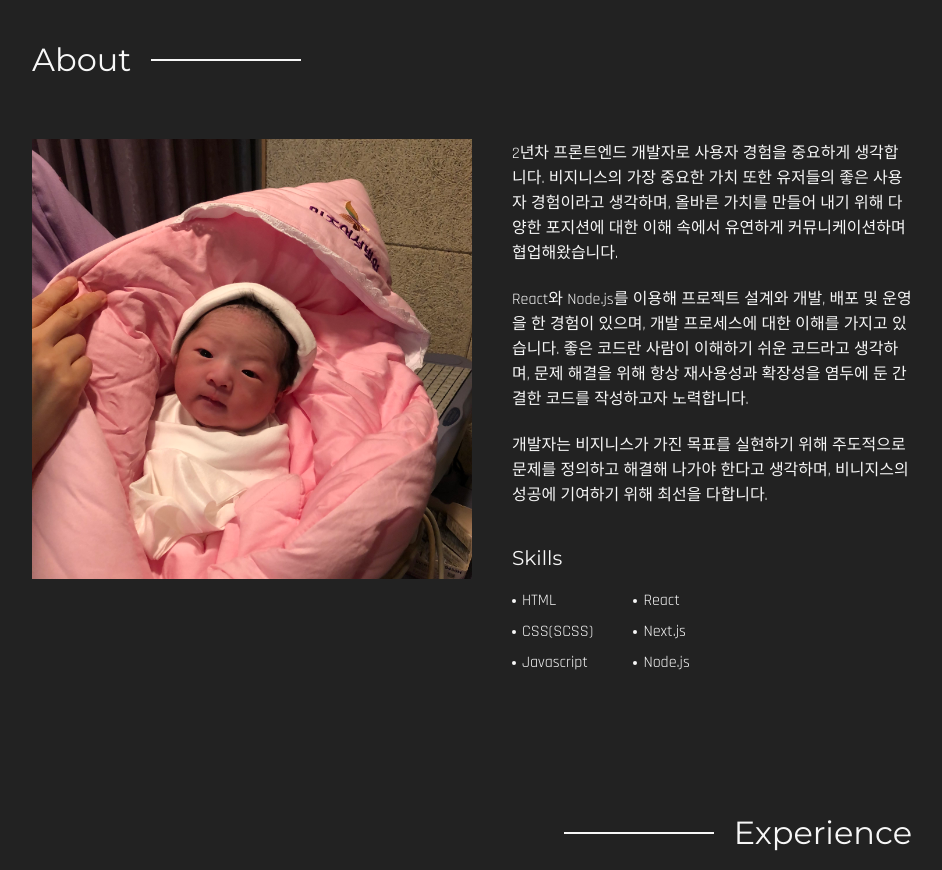
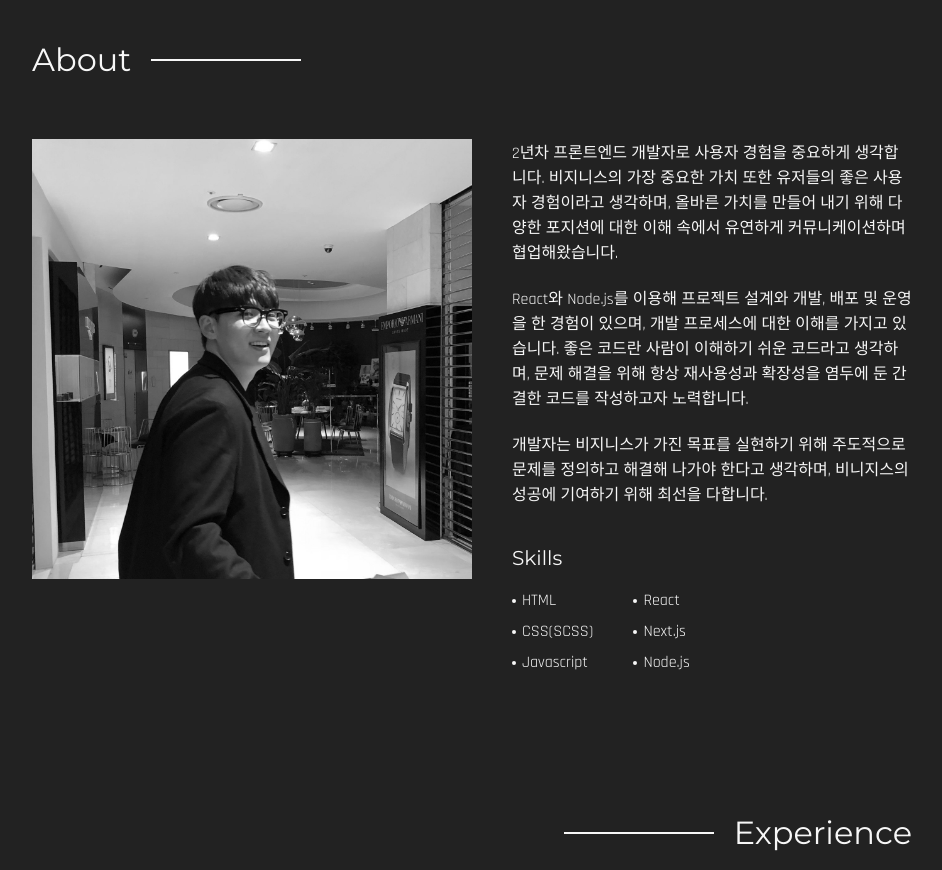
Before and after one commit to nandev-parkk/2022-portfolio, a Next.js app: page / in a window 1280 px wide. Shown: the part 760-1630 px from the top of the page, without its empty margins (168-1110 px from the left). Built offline with nearby package versions, Linux system fonts and the light colour scheme; no server answers.

Commit message:
프로필 이미지 변경

```diff
--- a/components/About.js
+++ b/components/About.js
@@ -1,7 +1,7 @@
 import HiddenTitle from "./HiddenTitle";
 import SectionTitle from "./SectionTitle";
 import commonStyles from "styles/common";
-import profile from "public/images/1.jpeg";
+import profile from "public/images/profile.jpeg";
 import Image from "next/image";
 import { css } from "@emotion/react";
 import { IsObserverContext } from "contexts/store";
@@ -77,6 +77,11 @@ const img = css`
   min-height: 50%;
   max-width: 400px;
   display: block;
+  filter: grayscale(100%);
+
+  &:hover {
+    filter: grayscale(0%);
+  }
 
   @media screen and (max-width: 767px) {
     margin: 0 auto 40px;
```
Also changed, not shown: public/images/1.jpeg (deleted), public/images/profile.jpeg (added).
